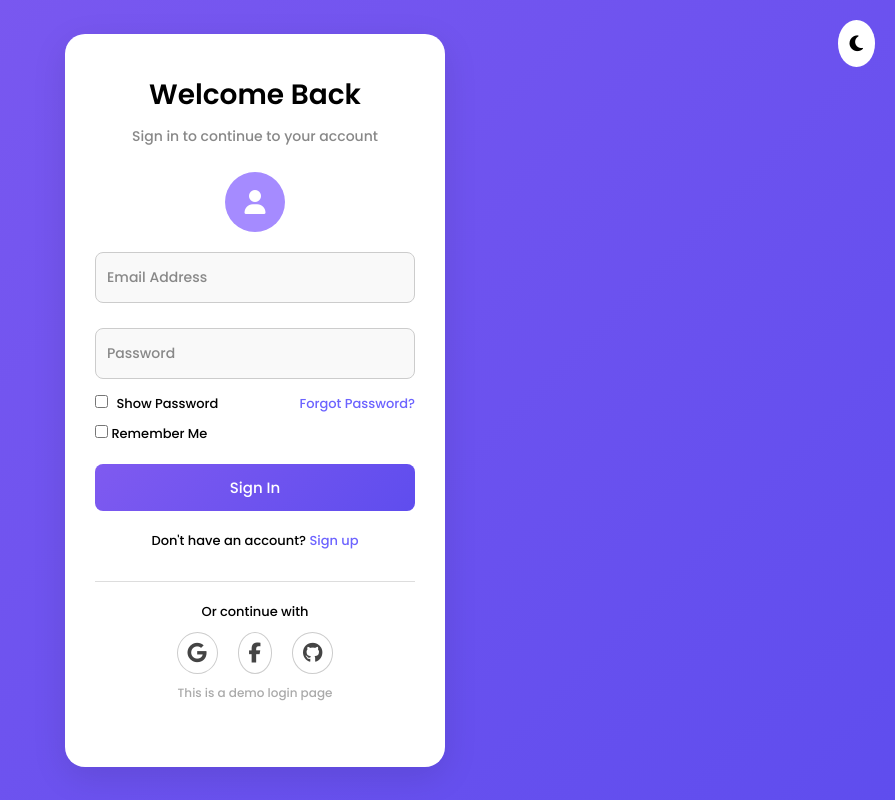
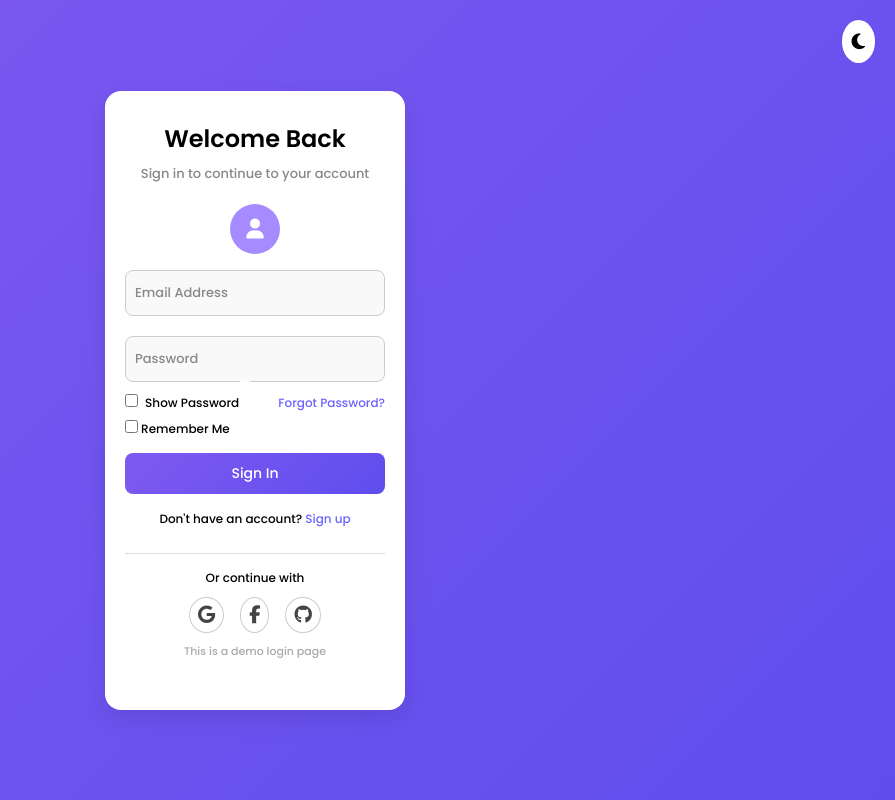
Before and after one commit to Aparna-26-02/Securanote, a Flask app: page /login in a window 1280 px wide. Shown: the whole page, without its empty margins (385-1280 px from the left). Run offline with Flask 3, Linux system fonts and the light colour scheme; parts of the project's set-up code (start-up, migrations or seed data) failed here and were passed over.

Commit message:
Update login.html

```diff
--- a/Securanote/securanote/templates/login.html
+++ b/Securanote/securanote/templates/login.html
@@ -54,7 +54,7 @@
       font-size: 18px;
       background: white;
       border: none;
-      padding: 10px 12px;
+      padding: 8px 10px;
       border-radius: 50%;
       cursor: pointer;
       z-index: 10;
@@ -74,10 +74,10 @@
     .container {
       background-color: white;
       width: 100%;
-      max-width: 380px;
-      padding: 40px 30px;
-      border-radius: 20px;
-      box-shadow: 0 10px 35px rgba(0,0,0,0.1);
+      max-width: 300px;
+      padding: 30px 20px;
+      border-radius: 16px;
+      box-shadow: 0 8px 25px rgba(0,0,0,0.1);
       text-align: center;
       animation: fadeInUp 0.8s ease-out;
     }
@@ -88,15 +88,15 @@
     }
 
     h2 {
-      margin-bottom: 10px;
-      font-size: 28px;
+      margin-bottom: 8px;
+      font-size: 24px;
       font-weight: 600;
     }
 
     p {
-      font-size: 14px;
+      font-size: 13px;
       color: #888;
-      margin-bottom: 25px;
+      margin-bottom: 20px;
     }
 
     body.dark p {
@@ -106,14 +106,14 @@
     .user-icon {
       background-color: #a58bff;
       color: white;
-      font-size: 24px;
-      width: 60px;
-      height: 60px;
+      font-size: 20px;
+      width: 50px;
+      height: 50px;
       border-radius: 50%;
       display: flex;
       align-items: center;
       justify-content: center;
-      margin: 0 auto 20px;
+      margin: 0 auto 16px;
       transition: transform 0.3s ease;
     }
 
@@ -127,15 +127,15 @@
 
     .form-group {
       position: relative;
-      margin-bottom: 25px;
+      margin-bottom: 20px;
     }
 
     .form-group input {
       width: 100%;
-      padding: 14px 12px;
+      padding: 12px 10px;
       border: 1px solid #ccc;
       border-radius: 8px;
-      font-size: 14px;
+      font-size: 13px;
       background-color: #f9f9f9;
       outline: none;
     }
@@ -149,9 +149,9 @@
     .form-group label {
       position: absolute;
       top: 50%;
-      left: 12px;
+      left: 10px;
       color: #888;
-      font-size: 14px;
+      font-size: 13px;
       transform: translateY(-50%);
       pointer-events: none;
       transition: all 0.2s ease;
@@ -160,10 +160,10 @@
     .form-group input:focus + label,
     .form-group input:not(:placeholder-shown) + label {
       top: -8px;
-      left: 10px;
+      left: 8px;
       background-color: white;
       padding: 0 6px;
-      font-size: 12px;
+      font-size: 11px;
       color: #7f5af0;
     }
 
@@ -177,8 +177,8 @@
       display: flex;
       justify-content: space-between;
       align-items: center;
-      font-size: 13px;
-      margin-top: -10px;
+      font-size: 12px;
+      margin-top: -8px;
     }
 
     .remember-forgot a {
@@ -187,20 +187,20 @@
     }
 
     .remember-forgot input[type="checkbox"] {
-      margin-right: 5px;
+      margin-right: 4px;
     }
 
     .submit-btn {
       width: 100%;
-      padding: 12px;
+      padding: 10px;
       background: linear-gradient(135deg, #7f5af0, #5f4dee);
       color: white;
       border: none;
-      font-size: 15px;
+      font-size: 14px;
       font-weight: 500;
       border-radius: 8px;
       cursor: pointer;
-      margin-top: 20px;
+      margin-top: 15px;
       transition: background 0.3s ease;
     }
 
@@ -209,8 +209,8 @@
     }
 
     .footer-link {
-      font-size: 13px;
-      margin-top: 20px;
+      font-size: 12px;
+      margin-top: 16px;
     }
 
     .footer-link a {
@@ -220,25 +220,25 @@
     }
 
     .social-login {
-      margin-top: 30px;
+      margin-top: 25px;
       border-top: 1px solid #ddd;
-      padding-top: 20px;
-      font-size: 13px;
+      padding-top: 15px;
+      font-size: 12px;
     }
 
     .social-icons {
       display: flex;
       justify-content: center;
-      gap: 20px;
+      gap: 16px;
       margin-top: 10px;
     }
 
     .social-icons i {
-      font-size: 20px;
+      font-size: 18px;
       color: #444;
       border: 1px solid #ccc;
       border-radius: 50%;
-      padding: 10px;
+      padding: 8px;
       transition: all 0.3s ease;
       cursor: pointer;
     }
@@ -249,13 +249,13 @@
       color: #7f5af0;
     }
 
-    .message-error { color: red; font-size: 14px; }
-    .message-success { color: green; font-size: 14px; }
-    .message-info { color: blue; font-size: 14px; }
+    .message-error { color: red; font-size: 13px; }
+    .message-success { color: green; font-size: 13px; }
+    .message-info { color: blue; font-size: 13px; }
 
     @media (max-width: 480px) {
       .container {
-        padding: 30px 20px;
+        padding: 25px 16px;
       }
     }
 
@@ -313,7 +313,7 @@
       <a href="{{ url_for('auth.forgot_password') }}">Forgot Password?</a>
     </div>
 
-    <label style="font-size: 13px; display: block; margin-top: 10px;">
+    <label style="font-size: 12px; display: block; margin-top: 8px;">
       {{ form.remember() }} Remember Me
     </label>
 
@@ -331,7 +331,7 @@
       <i class="fab fa-facebook-f"></i>
       <i class="fab fa-github"></i>
     </div>
-    <p style="margin-top:10px; font-size:12px; color:#aaa;">This is a demo login page</p>
+    <p style="margin-top:10px; font-size:11px; color:#aaa;">This is a demo login page</p>
   </div>
 </div>
 
```
